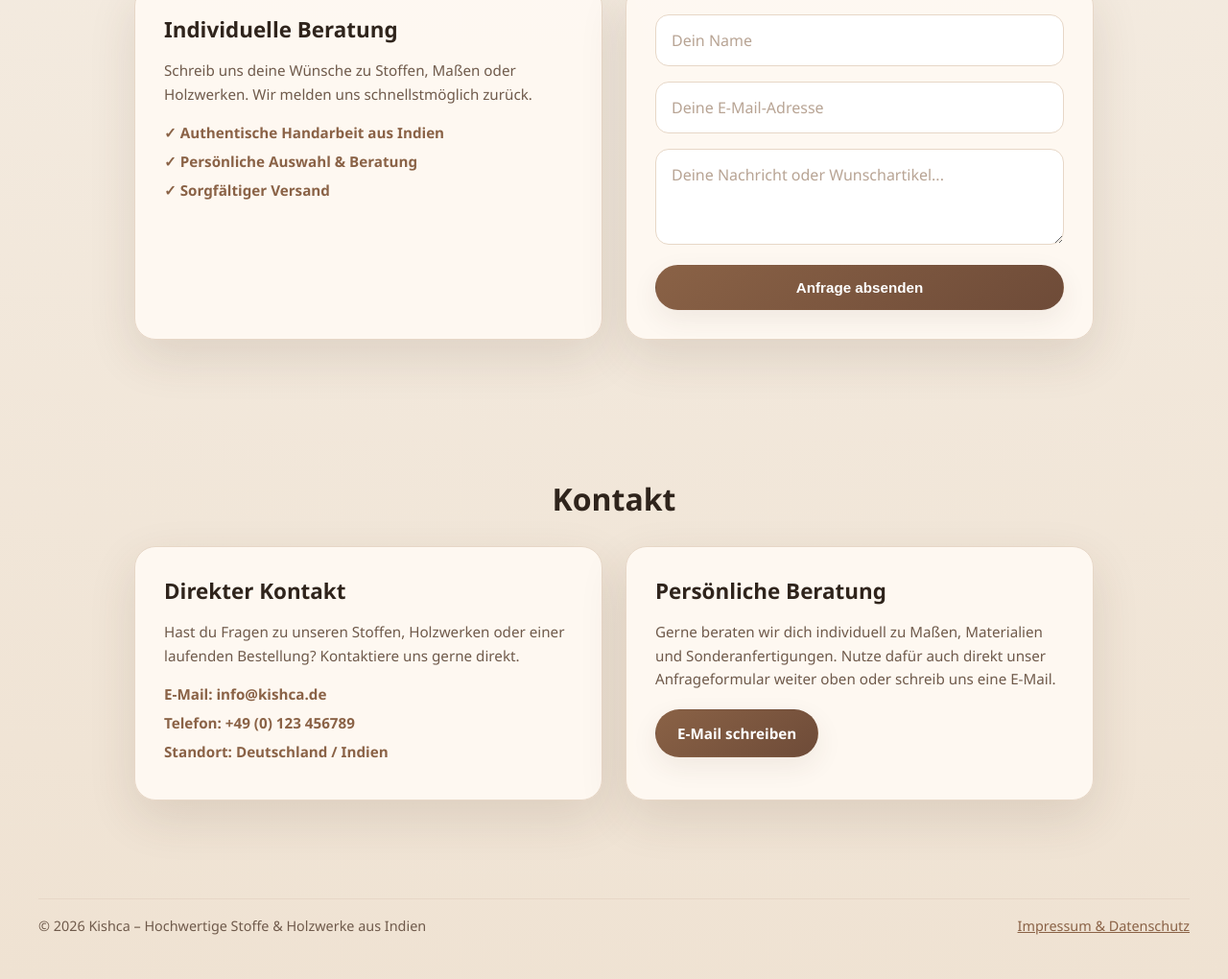
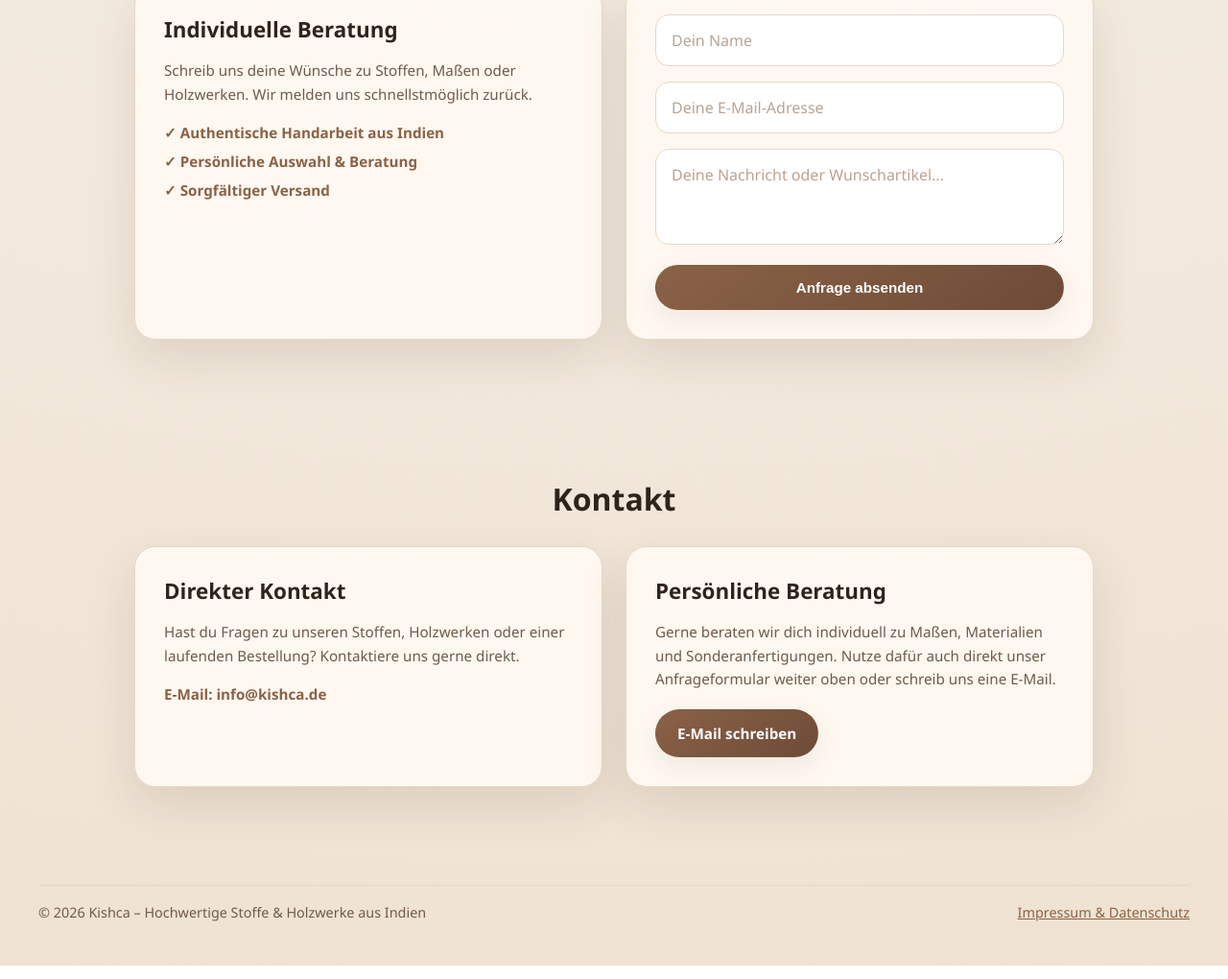
Before and after one commit to kdtooldesigner/Website, a plain HTML site: page index.html in a window 1280 px wide. Shown: the part 2387-3407 px from the top of the page at 96% size. Drawn offline with Linux system fonts and the light colour scheme.

Commit message:
Remove contact details from index.html

```diff
--- a/index.html
+++ b/index.html
@@ -140,8 +140,7 @@
         <p>Hast du Fragen zu unseren Stoffen, Holzwerken oder einer laufenden Bestellung? Kontaktiere uns gerne direkt.</p>
         <ul class="feature-list">
           <li><strong>E-Mail:</strong> info@kishca.de</li>
-          <li><strong>Telefon:</strong> +49 (0) 123 456789</li>
-          <li><strong>Standort:</strong> Deutschland / Indien</li>
+
         </ul>
       </div>
       <div class="glass-panel">
```
